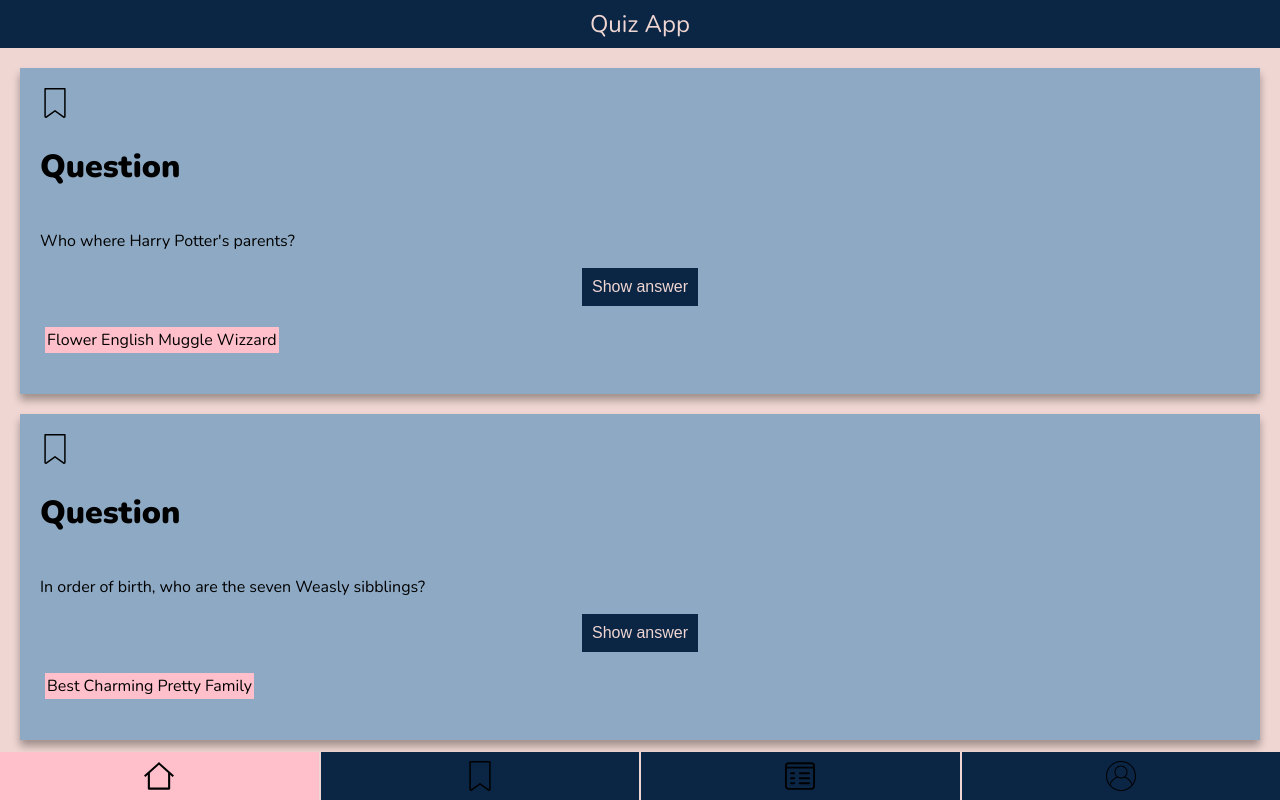
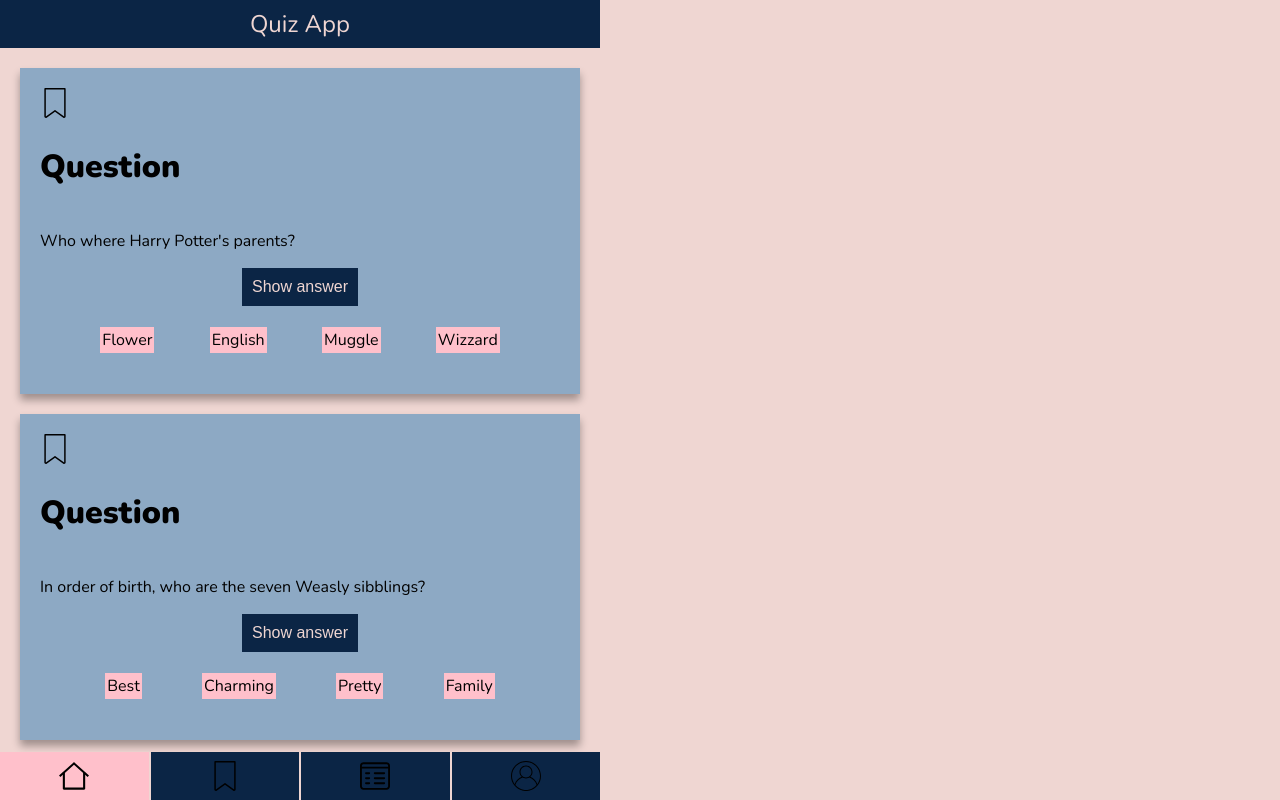
Before and after one commit to miriamhaenle/quiz-app, a website built with Parcel: page src/index.html in a window 1280 px wide. Built offline with nearby package versions, Linux system fonts and the light colour scheme.

Commit message:
Adjusted tags alignment

```diff
--- a/src/scss/components/_main-grid.scss
+++ b/src/scss/components/_main-grid.scss
@@ -2,5 +2,5 @@
   display: grid;
   grid-template-rows: 48px auto 48px;
   height: 100vh;
-  width: 100vw;
+  max-width: 600px;
 }
--- a/src/scss/components/taglist.scss
+++ b/src/scss/components/taglist.scss
@@ -1,6 +1,7 @@
 .taglist {
   display: flex;
   flex-flow: row wrap;
+  justify-content: space-evenly;
   list-style: none;
 }
 
```
